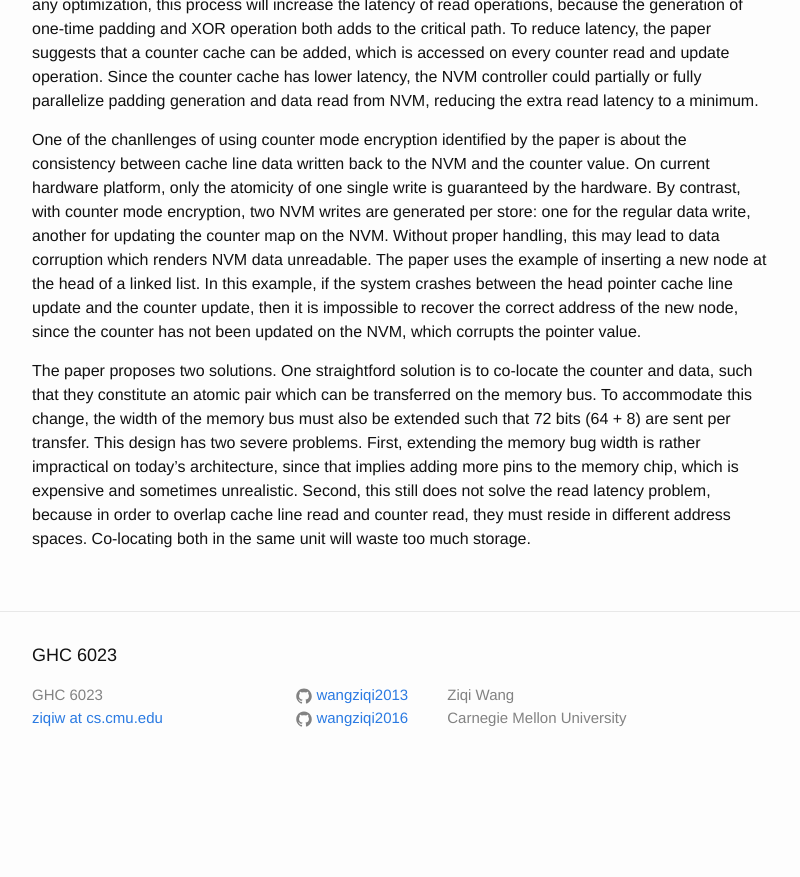
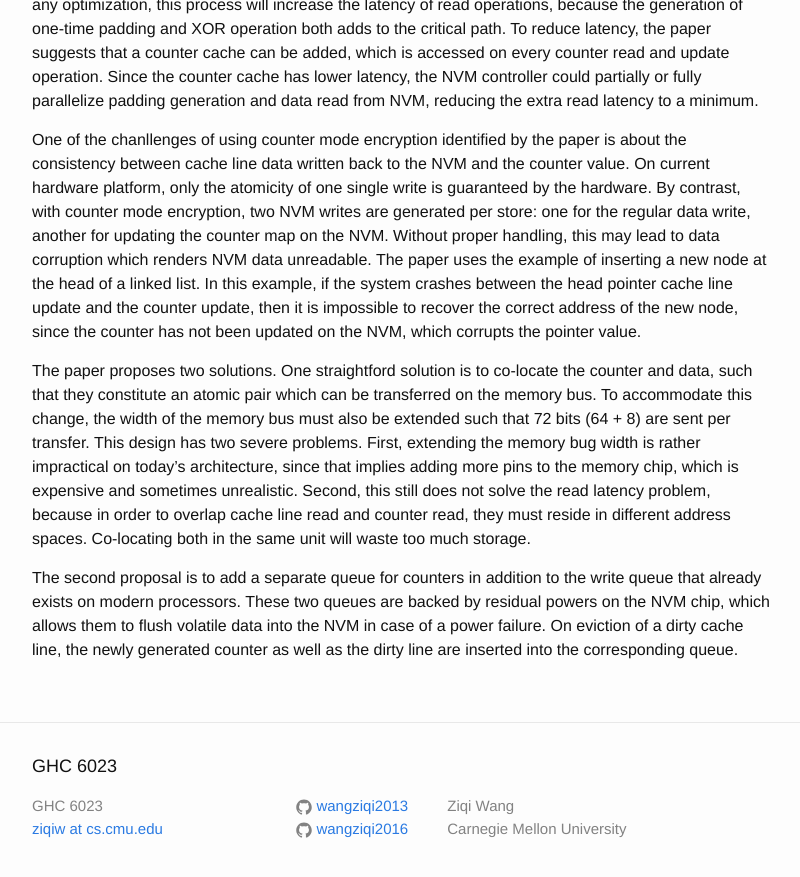
Before and after one commit to wangziqi2013/wangziqi2013.github.io, a Jekyll site: the page built from _posts/2019-08-02-crash-consistency-in-encrypted.markdown, in a window 1280 px wide and 900 px high, scrolled down 811 px. Shown: the top 877 px of the window, without its empty margins (238-1038 px from the left). Built offline with Jekyll 4.4.1, drawn with Linux system fonts in a browser that asks for light colours; before the commit the page ends 1600 px from its top, so only the background shows below that.

Commit message:
Adding second proposal

```diff
--- a/_posts/2019-08-02-crash-consistency-in-encrypted.markdown
+++ b/_posts/2019-08-02-crash-consistency-in-encrypted.markdown
@@ -45,3 +45,8 @@ memory bug width is rather impractical on today's architecture, since that impli
 which is expensive and sometimes unrealistic. Second, this still does not solve the read latency problem, because in order
 to overlap cache line read and counter read, they must reside in different address spaces. Co-locating both in the
 same unit will waste too much storage.
+
+The second proposal is to add a separate queue for counters in addition to the write queue that already exists on modern
+processors. These two queues are backed by residual powers on the NVM chip, which allows them to flush volatile data into
+the NVM in case of a power failure. On eviction of a dirty cache line, the newly generated counter as well as the dirty
+line are inserted into the corresponding queue.
```
